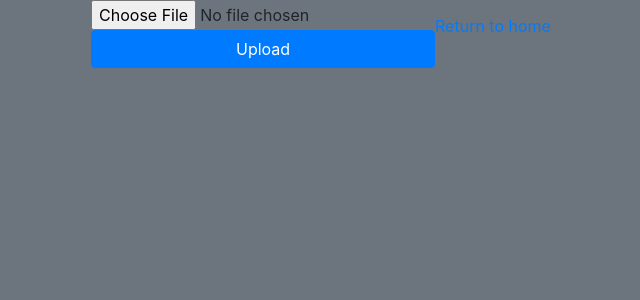
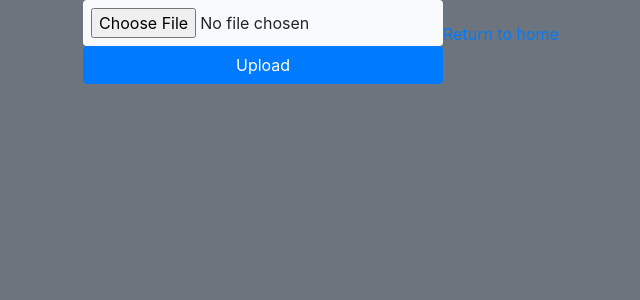
Before and after one commit to terman37/Django-Website, a Django app: page /importofx/ in a window 1280 px wide. Shown: the part 56-356 px from the top of the page, without its empty margins (319-959 px from the left). Run offline with Django 3.2, Linux system fonts and the light colour scheme; the visitor is signed in with stand-in values (Sample User, id 1); some libraries are stand-ins or nearby versions.

Commit message:
Update importofx.html

```diff
--- a/myproject/cpts/templates/cpts/importofx.html
+++ b/myproject/cpts/templates/cpts/importofx.html
@@ -10,7 +10,7 @@
     <div class="row justify-content-center align-items-center h-100">
         <form method="post" enctype="multipart/form-data">
             {% csrf_token %}
-            <input type="file" name="myfile">
+            <input class="form-control-file bg-light p-2 rounded" type="file" name="myfile">
             <button class="btn btn-primary btn-block" type="submit">Upload</button>
         </form>
 
```
